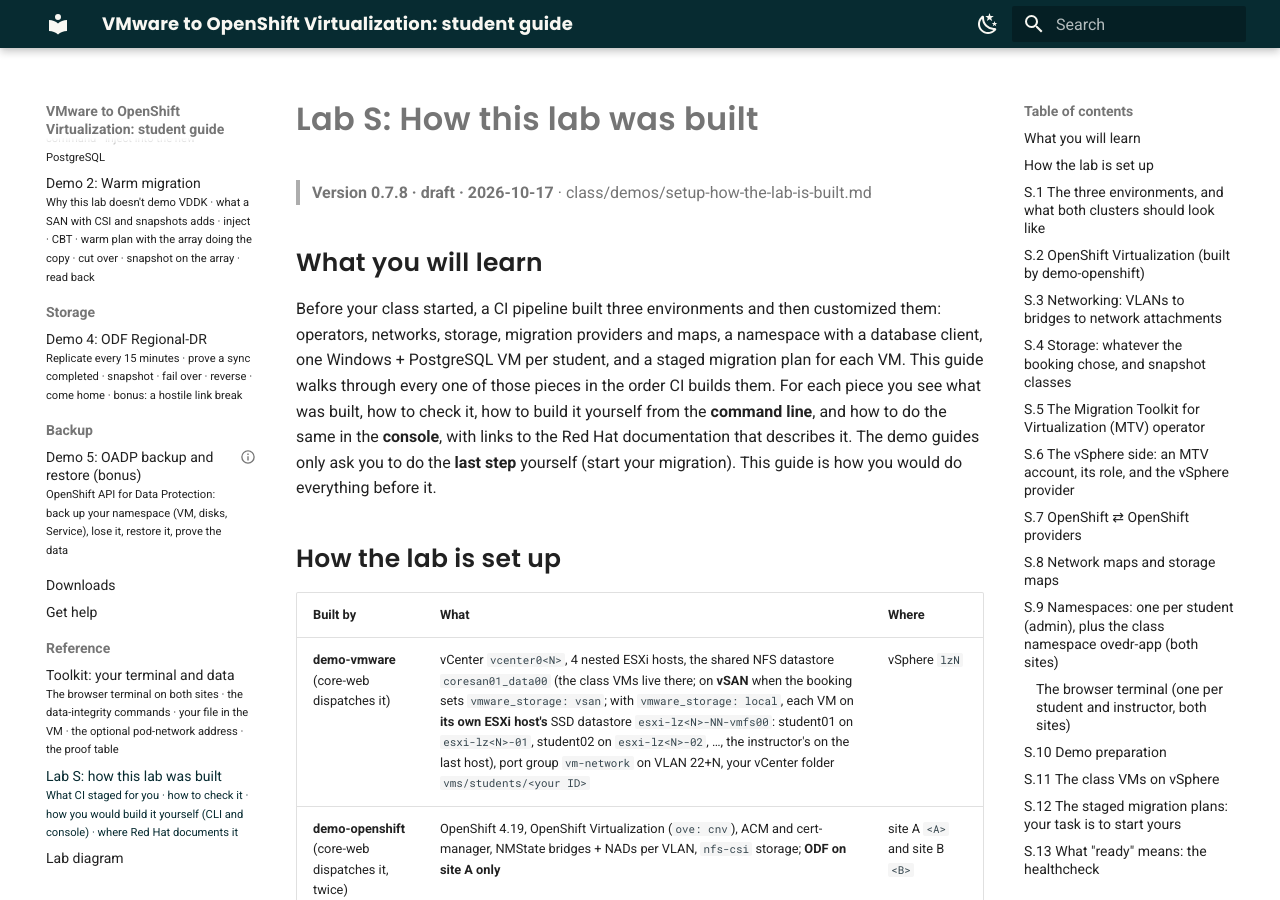
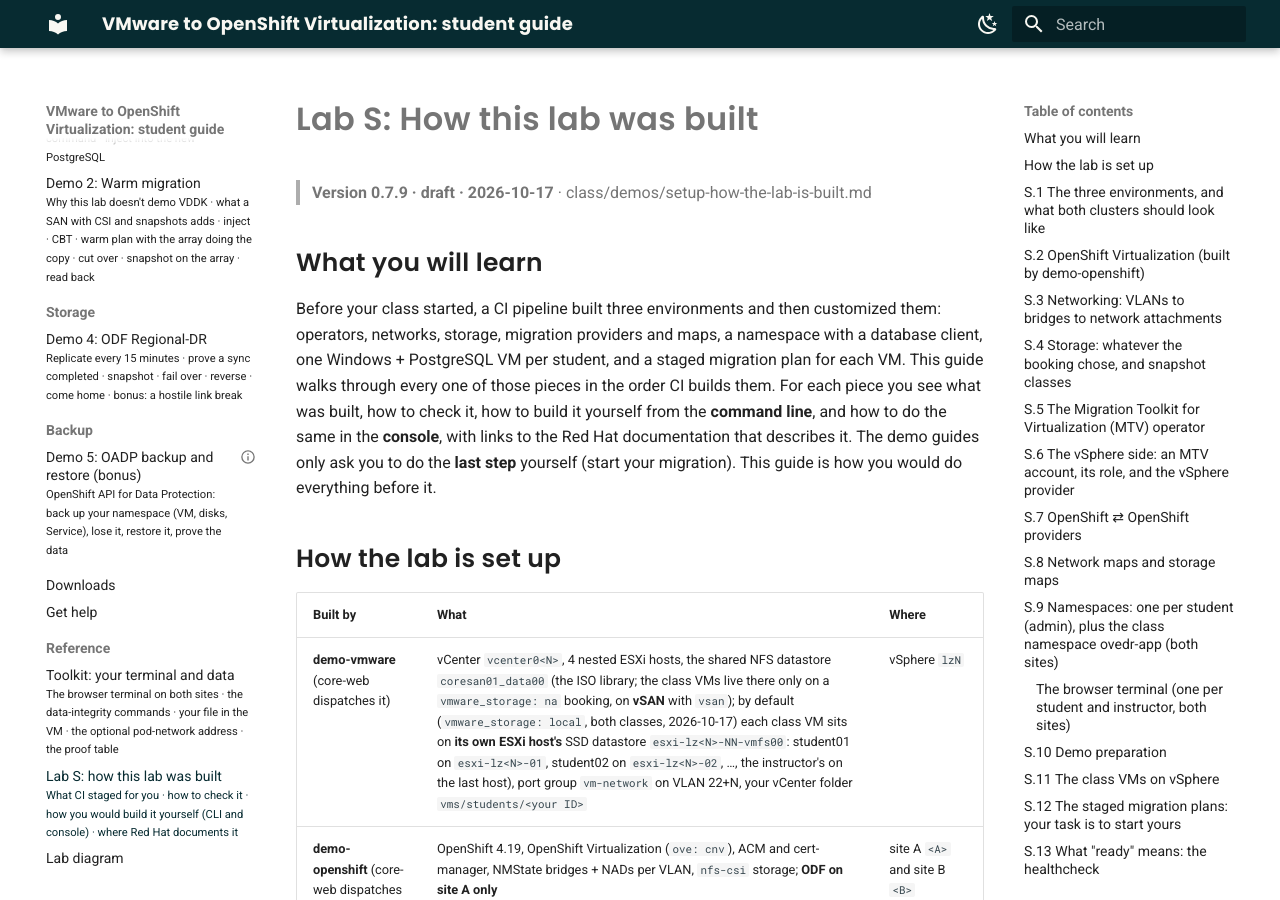
Before and after one commit to paragonmicro-lab/demo-0024-public, an MkDocs documentation site: the page built from docs/demos/setup-how-the-lab-is-built.md, in a window 1280 px wide and 900 px high. Built offline with MkDocs 1.6.1 and Material for MkDocs 9.7.7, drawn with Linux system fonts in a browser that asks for light colours.

Commit message:
class @ demo-openshift-ove f96db9a6fc14

```diff
--- a/docs/demos/setup-how-the-lab-is-built.md
+++ b/docs/demos/setup-how-the-lab-is-built.md
@@ -1,13 +1,13 @@
 ---
 title: "Lab S — How this lab was built: every operator and customization, by command line and by console"
 subtitle: "What CI staged for you · how to check it · how you would build it yourself (CLI and console) · where Red Hat documents it"
-version: 0.7.8
+version: 0.7.9
 date: 2026-10-15
 ---
 
 # Lab S: How this lab was built
 
-> **Version 0.7.8 · draft · 2026-10-17** · class/demos/setup-how-the-lab-is-built.md
+> **Version 0.7.9 · draft · 2026-10-17** · class/demos/setup-how-the-lab-is-built.md
 
 ## What you will learn
 
@@ -22,7 +22,7 @@
 
 | Built by | What | Where |
 |---|---|---|
-| **demo-vmware** (core-web dispatches it) | vCenter `vcenter0<N>`, 4 nested ESXi hosts, the shared NFS datastore `coresan01_data00` (the class VMs live there; on **vSAN** when the booking sets `vmware_storage: vsan`; with `vmware_storage: local`, each VM on **its own ESXi host's** SSD datastore `esxi-lz<N>-NN-vmfs00`: student01 on `esxi-lz<N>-01`, student02 on `esxi-lz<N>-02`, …, the instructor's on the last host), port group `vm-network` on VLAN 22+N, your vCenter folder `vms/students/<your ID>` | vSphere `lzN` |
+| **demo-vmware** (core-web dispatches it) | vCenter `vcenter0<N>`, 4 nested ESXi hosts, the shared NFS datastore `coresan01_data00` (the ISO library; the class VMs live there only on a `vmware_storage: na` booking, on **vSAN** with `vsan`); by default (`vmware_storage: local`, both classes, 2026-10-17) each class VM sits on **its own ESXi host's** SSD datastore `esxi-lz<N>-NN-vmfs00`: student01 on `esxi-lz<N>-01`, student02 on `esxi-lz<N>-02`, …, the instructor's on the last host), port group `vm-network` on VLAN 22+N, your vCenter folder `vms/students/<your ID>` | vSphere `lzN` |
 | **demo-openshift** (core-web dispatches it, twice) | OpenShift 4.19, OpenShift Virtualization (`ove: cnv`), ACM and cert-manager, NMState bridges + NADs per VLAN, `nfs-csi` storage; **ODF on site A only** | site A `<A>` and site B `<B>` |
 | **this demo's CI** (`customize`, sections S.5–S.12) | MTV, providers, maps, the class namespace, the class VMs, demo prep, the staged plans | all three |
 | **you** | start your own migration plan (Demo 1 / 1b), then everything in the demo guides | |
```
Also changed, not shown: docs/demos/lab-diagram.md (+3 -3 lines).
